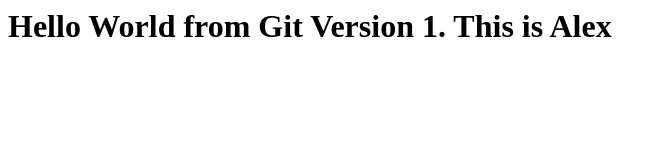
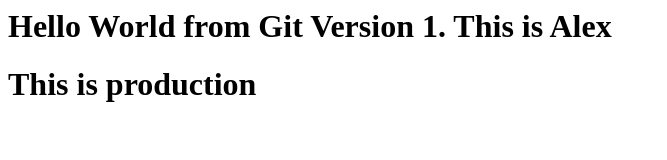
Before and after one commit to alexxavier84/AzureDemoA, a plain HTML site: page Index.html in a window 1280 px wide. Shown: the whole page, without its empty margins (0-667 px from the left). Drawn offline with Linux system fonts and the light colour scheme.

Commit message:
Update Index.html

```diff
--- a/Index.html
+++ b/Index.html
@@ -4,5 +4,6 @@
     </head>
     <body>
         <H1>Hello World from Git Version 1. This is Alex</H1>
+        <H1>This is production</H1>
     </body>
 </html>
```
